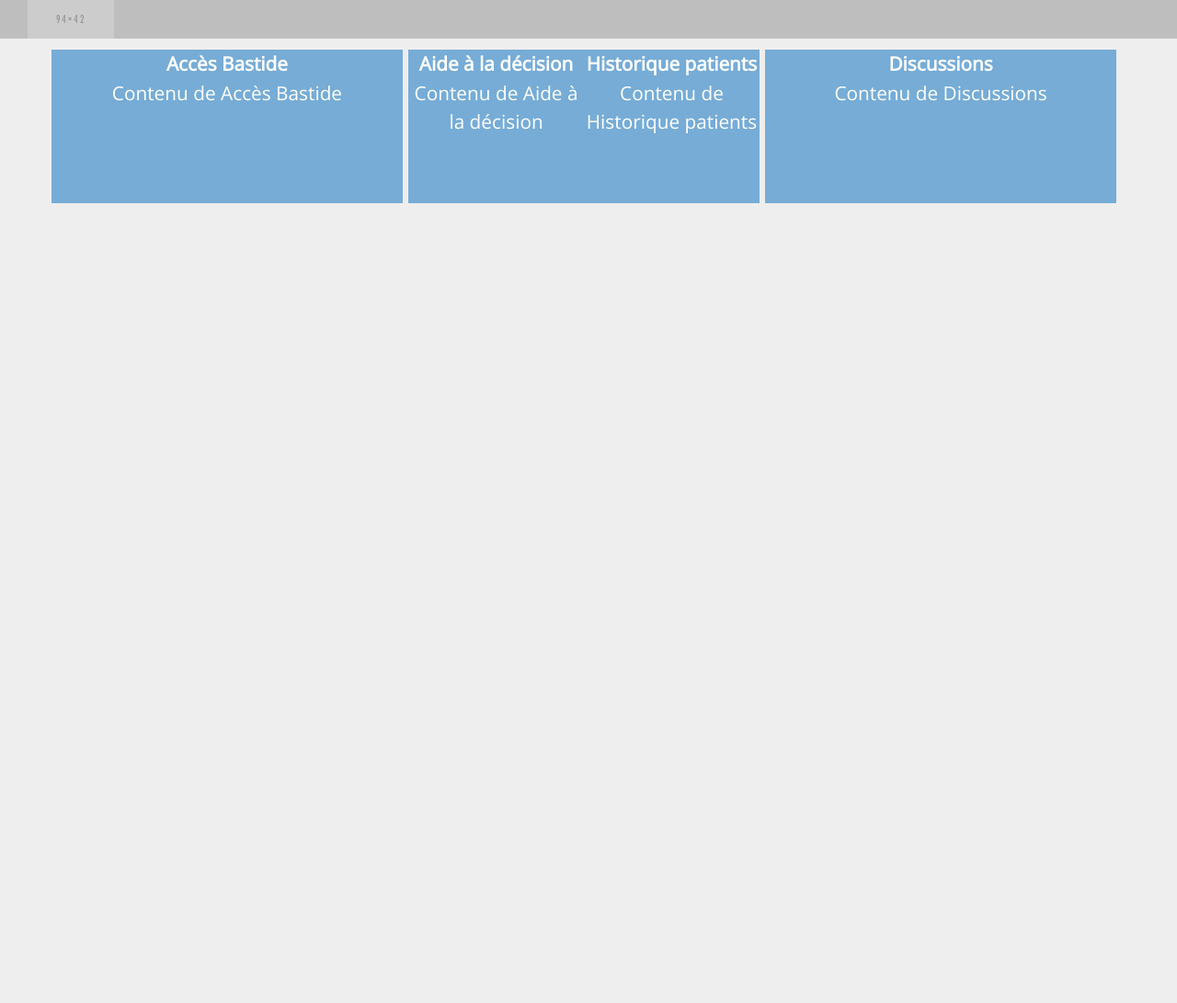
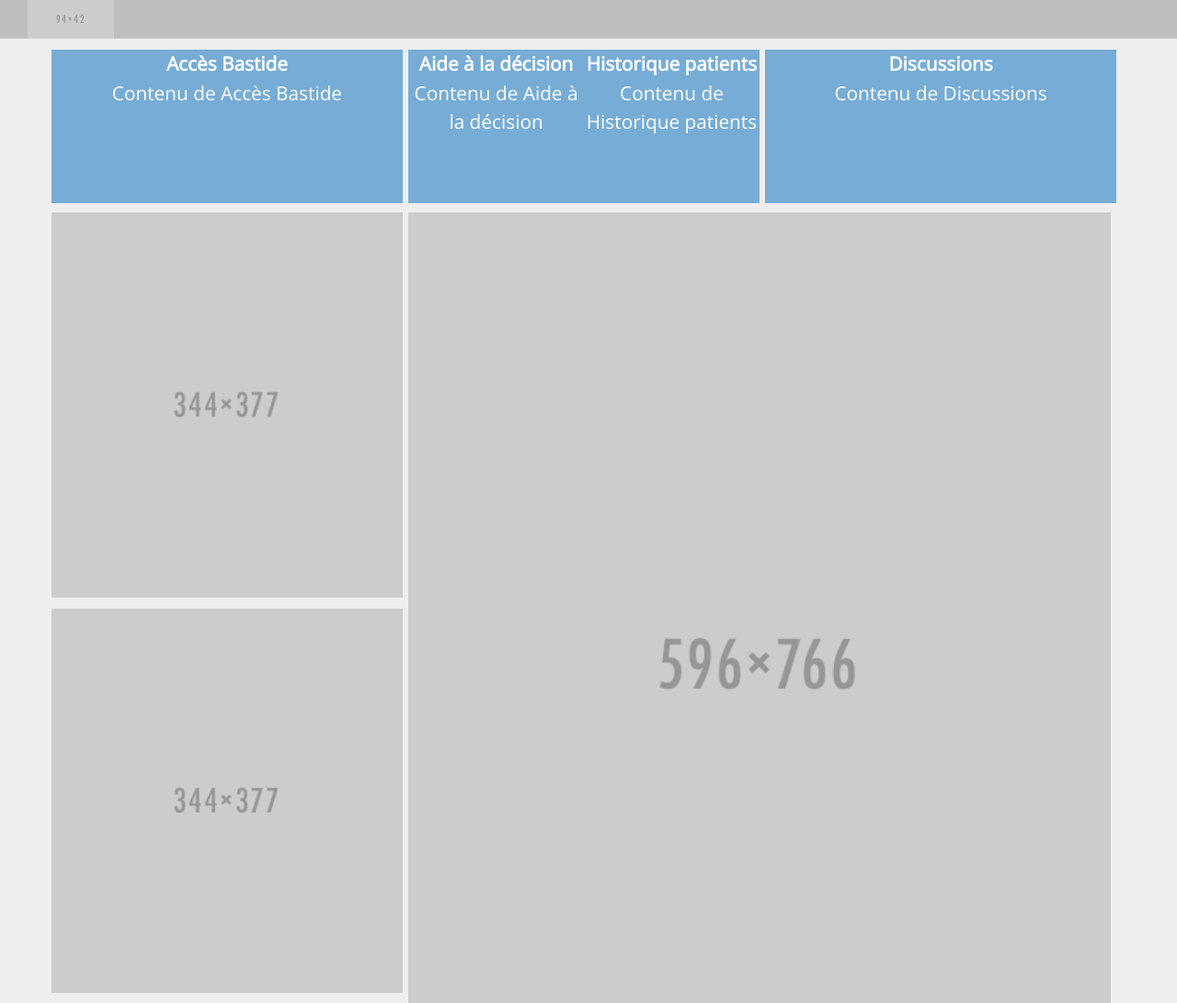
Before and after one commit to sconvert/w8tilesB, a plain HTML site: page index.html in a window 1280 px wide. Shown: the top 1091 px of the page at 92% size. Before the commit the page ends 800 px from the top, so only its background shows below. Drawn offline with nearby package versions, Linux system fonts and the light colour scheme.

Commit message:
Home page content + Image back

```diff
--- a/css/styles.css
+++ b/css/styles.css
@@ -86,6 +86,7 @@ header a {
   width: 99%;
   margin: 0.4em auto
 }
+
 
 
 ::-webkit-scrollbar {
@@ -265,10 +266,19 @@ header a {
   color: white
 }
 
+.tile-13bmh, .tile-23bmh {
+  height: 100%;
+  background-color: rgba(0,173,255,0);;
+}
+/*.tile-13bmh, .tile-23bmh {
+  background-color: #76ACD6;
+  color: white
+}
+
 .tile-1bmh:hover, .tile-2bmh:hover, .tile-3bmh:hover, .tile-4bmh:hover {
   background-color: #2A9FD8;
   color: white
-}
+}*/
 
 
 /* slide text inside tile up */
@@ -435,7 +445,7 @@ header a {
   }
 
   .col23bmh {
-    width: 65%
+    width: 66%
   }
 
   .page-title{
@@ -452,11 +462,25 @@ header a {
 @media screen and (min-width: 64em) {
   .col1bmh,
   .col2bmh,
-  .col3bmh {
+  .col3bmh
+ {
     float: left;
     margin-right: .5%;
     width: 31%
   }
+
+  .col13bmh
+  {
+     float: left;
+     margin-right: .5%;
+     width: 31%
+   }
+
+   .col23bmh  {
+        float: left;
+        margin-right: .5%;
+        width: 62%
+    }
 
   .col3bmh {
     margin-right: 0
@@ -465,6 +489,15 @@ header a {
   .col1bmh {
     margin-left: 2em
   }
+
+  .col13bmh {
+    margin-left: 2em
+  }
+
+  .col23bmh {
+    margin-right: 0
+  }
+
   .page-title{
     font-size:3.5em;
   }
--- a/index.html
+++ b/index.html
@@ -44,7 +44,7 @@
       <div id="bastideContent">
         <div :class="{ 'tileW8': tileW8, 'slidePageLeft': slidePageLeft  }" class="bastide-content-page r-page">
             <div v-on:click="closeTile" class="my-close-button close-button">
-              <router-link to="/" exact>&#8592;</router-link>
+              <router-link to="/" exact><img src="images/bastide-back.png" title="Home"></router-link>
             </div>
             <router-view></router-view>
         </div>
@@ -100,24 +100,27 @@
         </div> <!-- Menu tiles -->
 
 
-      <!--  <div id="hometiles">
-          <ul class="tiles">
+        <div id="hometiles">
+          <transition name="tile-fade">
+            <ul class="tiles" v-if="tilesVisible">
               <div class="col13bmh clearfix">
-                <li class="tile tile-small tile-2bmh">
+                  <li class="tile tile-big tile-13bmh">
                       <img src="images/344x377.png">
                   </li>
-                <li class="tile tile-small tile-2bmh">
+                  <li class="tile tile-big tile-13bmh">
                       <img src="images/344x377.png">
                   </li>
               </div>
               <div class="col23bmh clearfix">
-              <li class="tile tile-small tile-2bmh">
+                <li class="tile tile-big tile-23bmh">
                     <img src="images/596x766.png">
                 </li>
               </div>
 
             </ul>
-        </div> -->
+          </transition>
+        </div>
+
       </div>
 
       <!--end dashboard-->
```
Also changed, not shown: images/bastide-back.png (added). Lines whose indentation alone changed are shown as unchanged.
